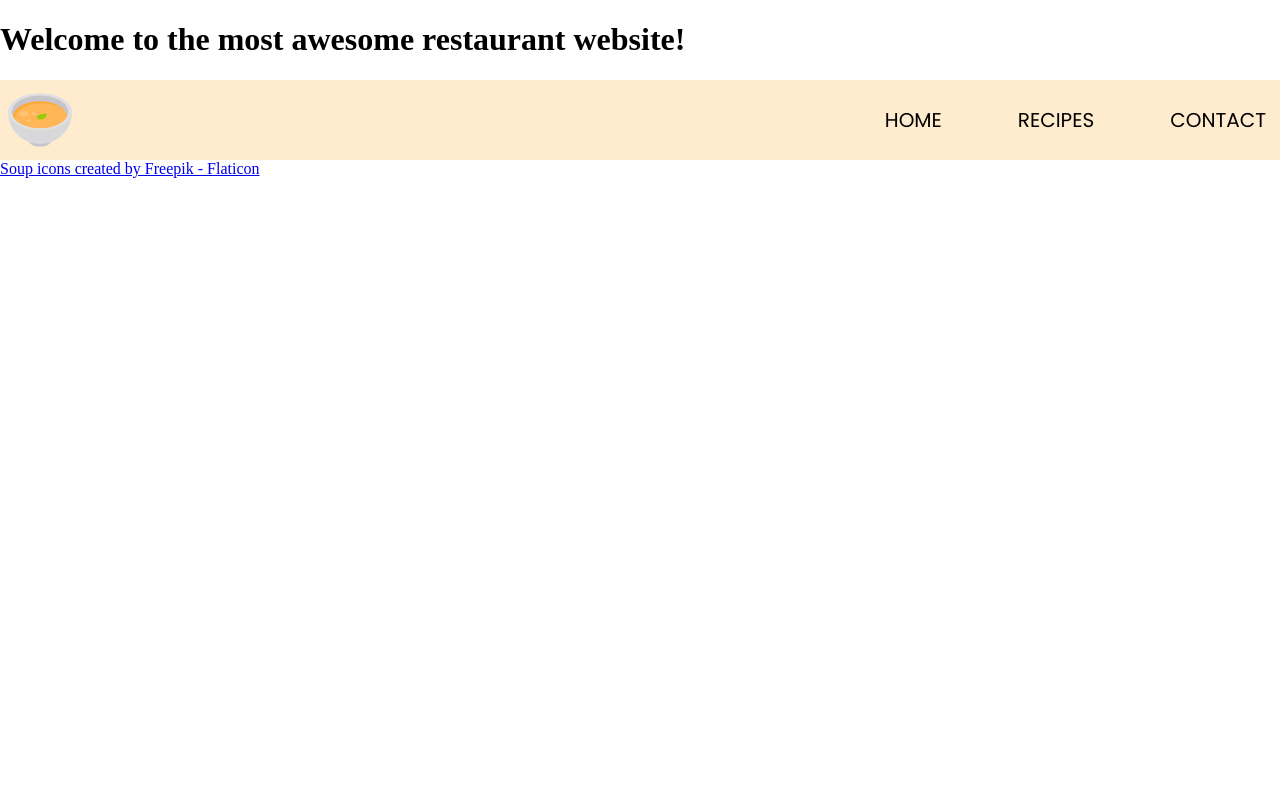
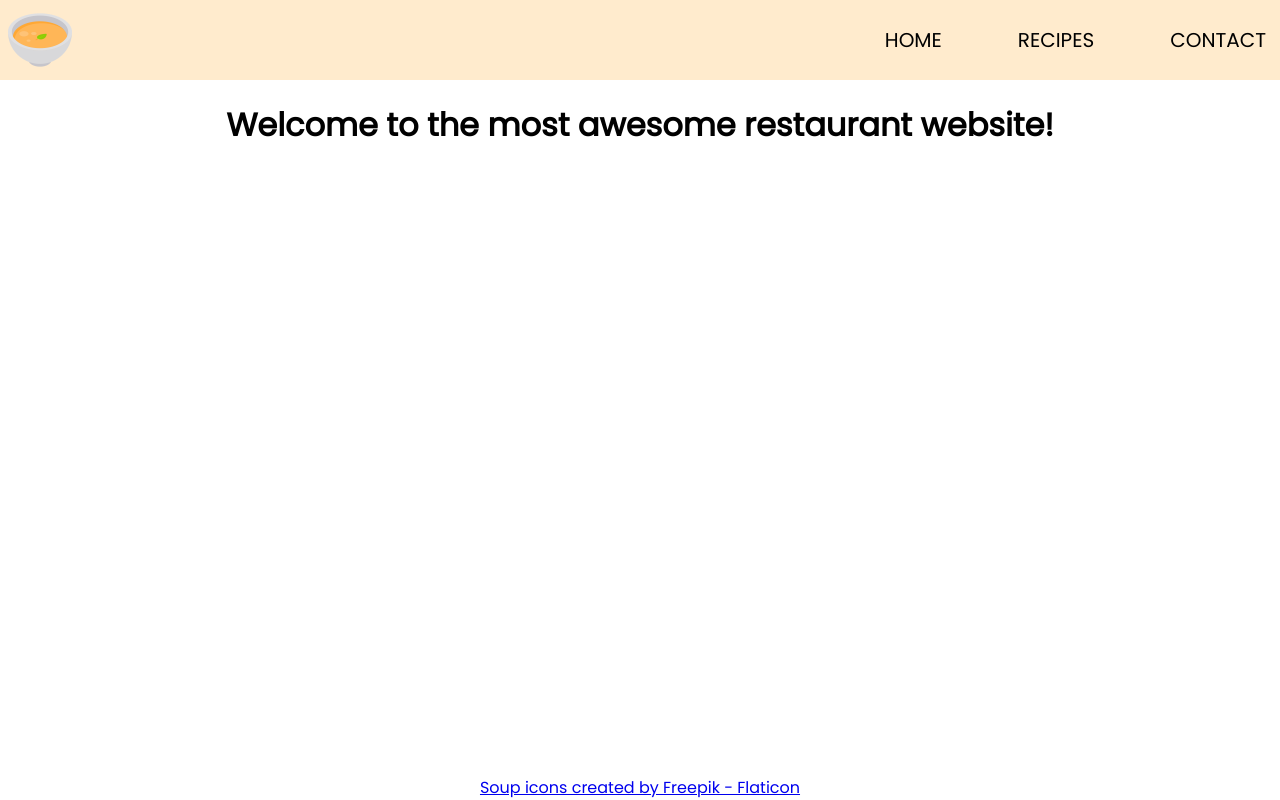
Before and after one commit to LedaThemis/odin-restaurant-page, a website built with webpack: page dist/index.html in a window 1280 px wide. Built offline with nearby package versions, Linux system fonts and the light colour scheme.

Commit message:
add home module

```diff
--- /dev/null
+++ b/src/home.js
@@ -0,0 +1,9 @@
+const mainDiv = document.createElement('main');
+mainDiv.id = 'main';
+
+const h1 = document.createElement('h1');
+h1.textContent = 'Welcome to the most awesome restaurant website!';
+
+mainDiv.appendChild(h1);
+
+export { mainDiv };
--- a/src/index.js
+++ b/src/index.js
@@ -1,3 +1,5 @@
+import { mainDiv } from './home';
+
 import './styles.css';
 
 import soupIcon from './soup.png';
@@ -36,3 +38,5 @@ headerElement.appendChild(logoElement);
 headerElement.appendChild(navElement);
 
 contentDiv.appendChild(headerElement);
+
+contentDiv.appendChild(mainDiv);
--- a/src/styles.css
+++ b/src/styles.css
@@ -1,9 +1,22 @@
-root {
+html {
   font-family: Poppins, sans-serif;
 }
 
 body {
   margin: 0;
+  height: 100vh;
+
+  display: flex;
+  flex-direction: column;
+  justify-content: space-between;
+}
+
+#footer {
+  text-align: center;
+}
+
+#content {
+  text-align: center;
 }
 
 #header {
```
Also changed, not shown: dist/index.html, dist/main.js.
